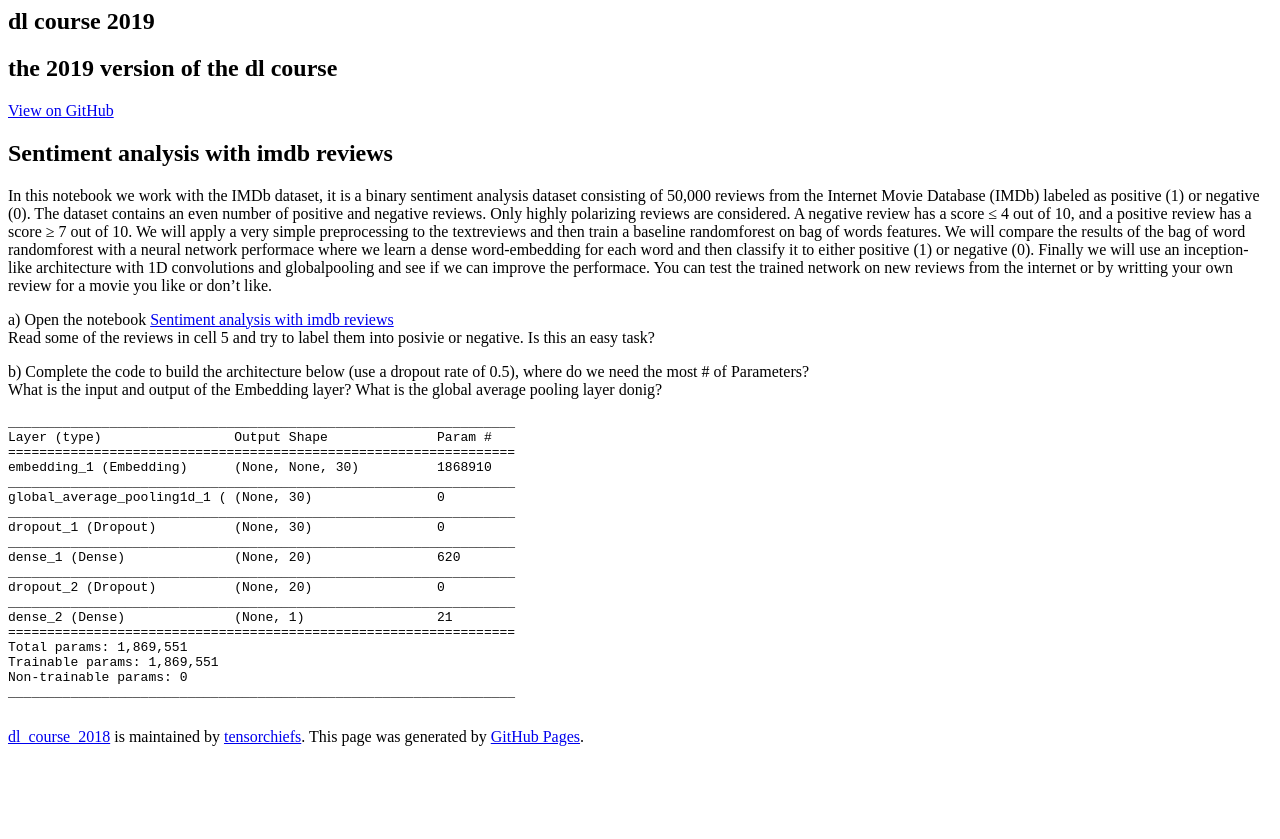
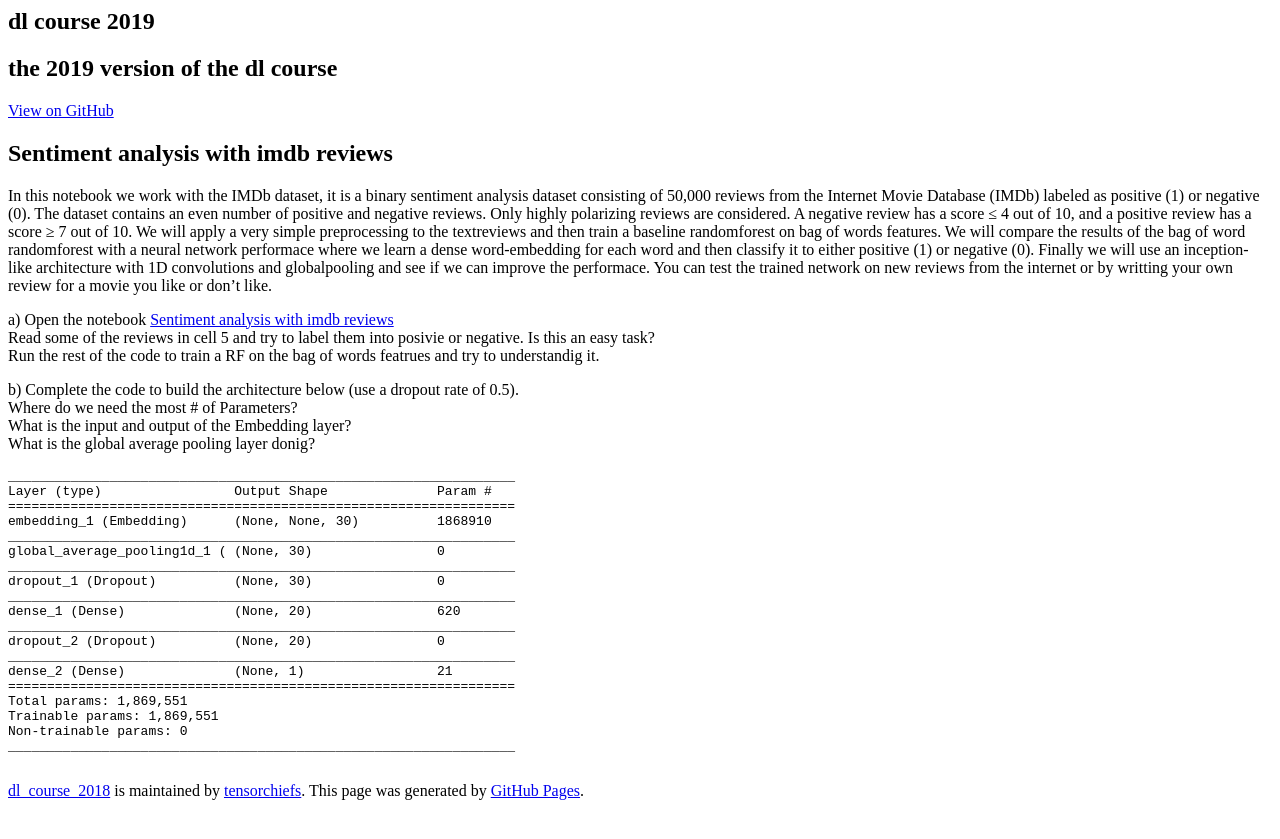
Before and after one commit to tensorchiefs/dl_course_2018, a Jekyll site: the page built from docs/exercises/Sentiment_analysis_with_imdb_reviews.md, in a window 1280 px wide. Shown: the top 839 px of the page. Built offline with Jekyll 4.4.1, drawn with Linux system fonts in a browser that asks for light colours; a script that is not in the unit is left out; the repository's description, which GitHub fills in, is left out.

Commit message:
Update Sentiment_analysis_with_imdb_reviews.md

````diff
--- a/docs/exercises/Sentiment_analysis_with_imdb_reviews.md
+++ b/docs/exercises/Sentiment_analysis_with_imdb_reviews.md
@@ -17,10 +17,13 @@ You can test the trained network on new reviews from the internet or by writting
 
 a) Open the notebook [Sentiment analysis with imdb reviews](https://github.com/tensorchiefs/dl_course_2018/blob/master/notebooks/13_sentiment_analysis_with_imdb_reviews.ipynb)
 Read some of the reviews in cell 5 and try to label them into posivie or negative. Is this an easy task?
+Run the rest of the code to train a RF on the bag of words featrues and try to understandig it.
 
 
-b) Complete the code to build the architecture below (use a dropout rate of 0.5), where do we need the most # of Parameters?
-What is the input and output of the Embedding layer? What is the global average pooling layer donig?
+b) Complete the code to build the architecture below (use a dropout rate of 0.5).
+Where do we need the most # of Parameters?
+What is the input and output of the Embedding layer?
+What is the global average pooling layer donig?
 ```
 _________________________________________________________________
 Layer (type)                 Output Shape              Param #
````
